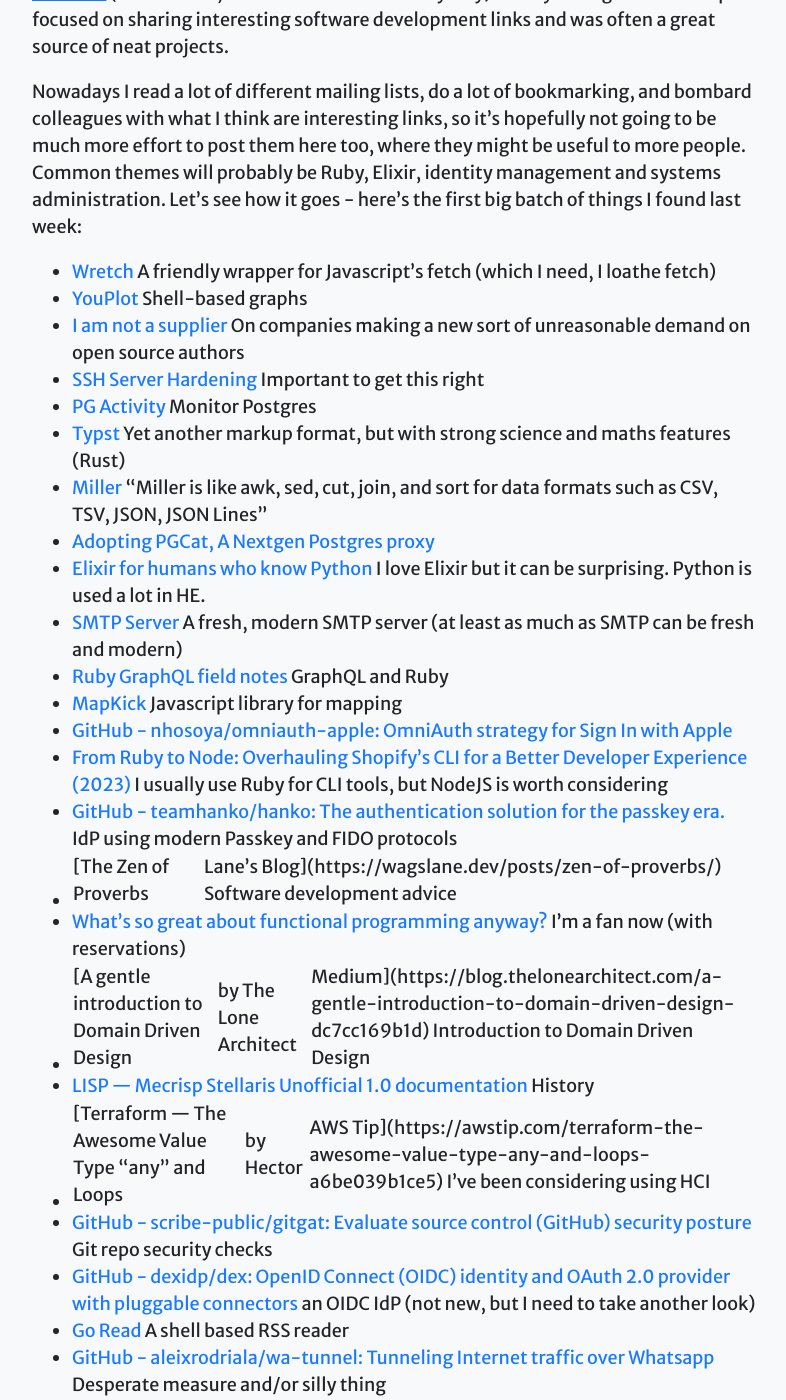
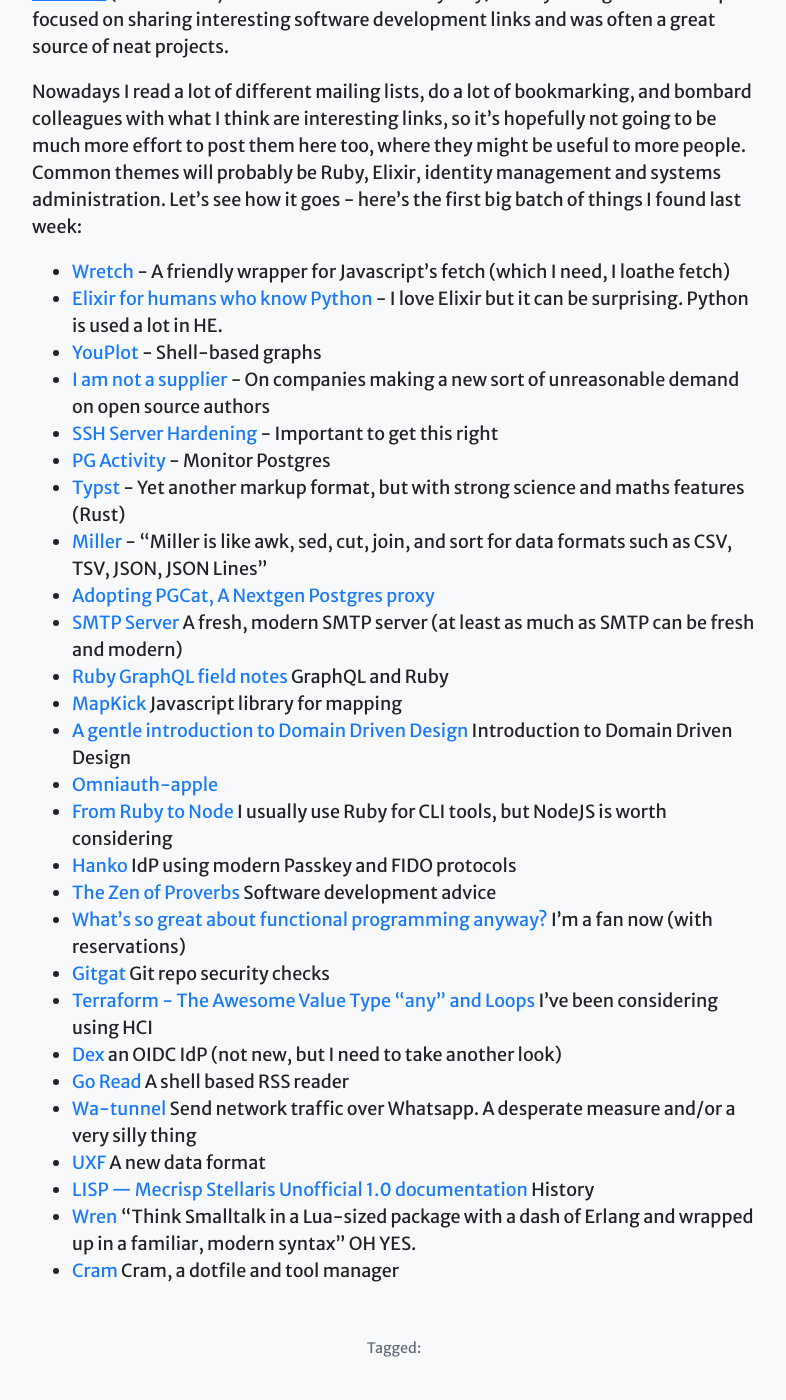
Before and after one commit to Digital-Identity-Labs/digital-identity-labs.github.io, a Jekyll site: the page built from _posts/2023-03-27-com1.markdown, in a window 1280 px wide and 1400 px high, scrolled down 707 px. Shown: the whole window, without its empty margins (246-1032 px from the left). Built offline with Jekyll 4.4.1, drawn with Linux system fonts in a browser that asks for light colours; comment, search, counter and statistics services are not loaded; some of the changed text lies outside the part shown.

Commit message:
Fix text

```diff
--- a/_posts/2023-03-27-com1.markdown
+++ b/_posts/2023-03-27-com1.markdown
@@ -16,30 +16,30 @@
 be useful to more people. Common themes will probably be Ruby, Elixir, identity management and systems administration.
 Let's see how it goes - here's the first big batch of things I found last week:
 
-* [Wretch](https://github.com/elbywan/wretch) A friendly wrapper for Javascript's fetch (which I need, I loathe fetch)
-* [YouPlot](https://github.com/red-data-tools/YouPlot) Shell-based graphs
-* [I am not a supplier](https://www.softwaremaxims.com/blog/not-a-supplier) On companies making a new sort of unreasonable demand on open source authors
-* [SSH Server Hardening](https://ittavern.com/ssh-server-hardening/) Important to get this right
-* [PG Activity](https://github.com/dalibo/pg_activity) Monitor Postgres
-* [Typst](https://github.com/typst/typst) Yet another markup format, but with strong science and maths features (Rust)
-* [Miller](https://github.com/johnkerl/miller) "Miller is like awk, sed, cut, join, and sort for data formats such as CSV, TSV, JSON, JSON Lines"
+* [Wretch](https://github.com/elbywan/wretch) - A friendly wrapper for Javascript's fetch (which I need, I loathe fetch)
+* [Elixir for humans who know Python](https://hibox.live/elixir-for-humans-who-know-python) - I love Elixir but it can be surprising. Python is used a lot in HE.
+* [YouPlot](https://github.com/red-data-tools/YouPlot) - Shell-based graphs
+* [I am not a supplier](https://www.softwaremaxims.com/blog/not-a-supplier) - On companies making a new sort of unreasonable demand on open source authors
+* [SSH Server Hardening](https://ittavern.com/ssh-server-hardening/) - Important to get this right
+* [PG Activity](https://github.com/dalibo/pg_activity) - Monitor Postgres
+* [Typst](https://github.com/typst/typst) - Yet another markup format, but with strong science and maths features (Rust)
+* [Miller](https://github.com/johnkerl/miller) - "Miller is like awk, sed, cut, join, and sort for data formats such as CSV, TSV, JSON, JSON Lines"
 * [Adopting PGCat, A Nextgen Postgres proxy](https://tech.instacart.com/adopting-pgcat-a-nextgen-postgres-proxy-3cf284e68c2f)
-* [Elixir for humans who know Python](https://hibox.live/elixir-for-humans-who-know-python) I love Elixir but it can be surprising. Python is used a lot in HE.
 * [SMTP Server](https://github.com/stalwartlabs/smtp-server) A fresh, modern SMTP server (at least as much as SMTP can be fresh and modern)
 * [Ruby GraphQL field notes](https://ryanbigg.com/2023/01/ruby-graphql-field-notes) GraphQL and Ruby
 * [MapKick](https://chartkick.com/mapkick) Javascript library for mapping
-* [GitHub - nhosoya/omniauth-apple: OmniAuth strategy for Sign In with Apple](https://github.com/nhosoya/omniauth-apple)
-* [From Ruby to Node: Overhauling Shopify’s CLI for a Better Developer Experience (2023)](https://shopify.engineering/overhauling-shopify-cli-for-a-better-developer-experience) I usually use Ruby for CLI tools, but NodeJS is worth considering
-* [GitHub - teamhanko/hanko: The authentication solution for the passkey era.](https://github.com/teamhanko/hanko) IdP using modern Passkey and FIDO protocols
-* [The Zen of Proverbs | Lane's Blog](https://wagslane.dev/posts/zen-of-proverbs/) Software development advice
+* [A gentle introduction to Domain Driven Design](https://blog.thelonearchitect.com/a-gentle-introduction-to-domain-driven-design-dc7cc169b1d) Introduction to Domain Driven Design
+* [Omniauth-apple](https://github.com/nhosoya/omniauth-apple)
+* [From Ruby to Node](https://shopify.engineering/overhauling-shopify-cli-for-a-better-developer-experience) I usually use Ruby for CLI tools, but NodeJS is worth considering
+* [Hanko](https://github.com/teamhanko/hanko) IdP using modern Passkey and FIDO protocols
+* [The Zen of Proverbs](https://wagslane.dev/posts/zen-of-proverbs/) Software development advice
 * [What’s so great about functional programming anyway?](https://jrsinclair.com/articles/2022/whats-so-great-about-functional-programming-anyway/) I'm a fan now (with reservations)
-* [A gentle introduction to Domain Driven Design | by The Lone Architect | Medium](https://blog.thelonearchitect.com/a-gentle-introduction-to-domain-driven-design-dc7cc169b1d) Introduction to Domain Driven Design
+* [Gitgat](https://github.com/scribe-public/gitgat) Git repo security checks
+* [Terraform - The Awesome Value Type "any" and Loops](https://awstip.com/terraform-the-awesome-value-type-any-and-loops-a6be039b1ce5) I've been considering using HCI
+* [Dex](https://github.com/dexidp/dex) an OIDC IdP (not new, but I need to take another look)
+* [Go Read](https://github.com/TypicalAM/goread) A shell based RSS reader
+* [Wa-tunnel](https://github.com/aleixrodriala/wa-tunnel) Send network traffic over Whatsapp. A desperate measure and/or a very silly thing
+* [UXF](https://github.com/mark-summerfield/uxf) A new data format
 * [LISP — Mecrisp Stellaris Unofficial 1.0 documentation](https://mecrisp-stellaris-folkdoc.sourceforge.io/lisp.html?utm_source=programmingdigest&utm_medium&utm_campaign=1500) History
-* [Terraform — The Awesome Value Type “any” and Loops | by Hector | AWS Tip](https://awstip.com/terraform-the-awesome-value-type-any-and-loops-a6be039b1ce5) I've been considering using HCI
-* [GitHub - scribe-public/gitgat: Evaluate source control (GitHub) security posture](https://github.com/scribe-public/gitgat) Git repo security checks
-* [GitHub - dexidp/dex: OpenID Connect (OIDC) identity and OAuth 2.0 provider with pluggable connectors](https://github.com/dexidp/dex) an OIDC IdP (not new, but I need to take another look)
-* [Go Read](https://github.com/TypicalAM/goread) A shell based RSS reader
-* [GitHub - aleixrodriala/wa-tunnel: Tunneling Internet traffic over Whatsapp](https://github.com/aleixrodriala/wa-tunnel) Desperate measure and/or silly thing
-* [GitHub - mark-summerfield/uxf: Uniform eXchange Format (uxf)](https://github.com/mark-summerfield/uxf) A new data format
 * [Wren](https://wren.io/) "Think Smalltalk in a Lua-sized package with a dash of Erlang and wrapped up in a familiar, modern syntax" OH YES.
 * [Cram](https://arrdem.com/2022/08/31/dotfiles/) Cram, a dotfile and tool manager
```
